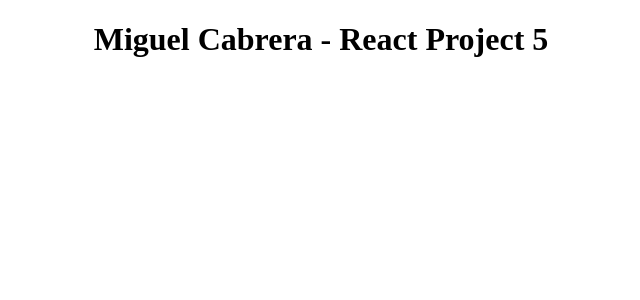
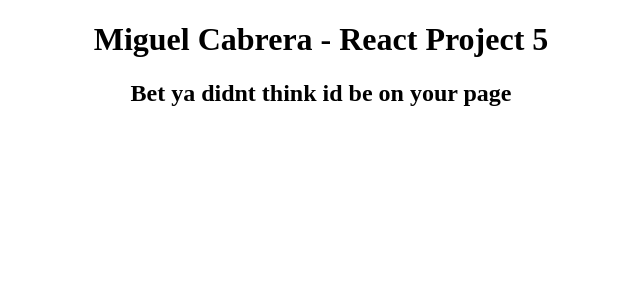
Before and after one commit to MxCabrera/miguel-cabrera-project-5, a React (Create React App) app: page / in a window 1280 px wide. Shown: the top 300 px of the page, without its empty margins (319-959 px from the left). Built offline with nearby package versions, Linux system fonts and the light colour scheme.

Commit message:
made my first component test

```diff
--- a/src/App.js
+++ b/src/App.js
@@ -1,11 +1,17 @@
 import React, { Component } from 'react';
 import './App.css';
+import Main from './Main'
 
 class App extends Component {
+  constructor(){
+    super();
+    this.state = {}
+  }
   render(){
     return (
       <header>
         <h1>Miguel Cabrera - React Project 5</h1>
+          <Main />
       </header>
     );
   }
--- /dev/null
+++ b/src/Main.js
@@ -0,0 +1,14 @@
+import React, { Component } from 'react';
+import './App.css';
+
+class Main extends Component {
+  render() {
+    return (
+      <main>
+          <h2>Bet ya didnt think id be on your page</h2>
+      </main>
+    )
+  }
+}
+
+export default Main;
```
